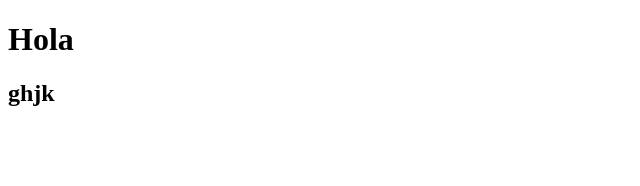
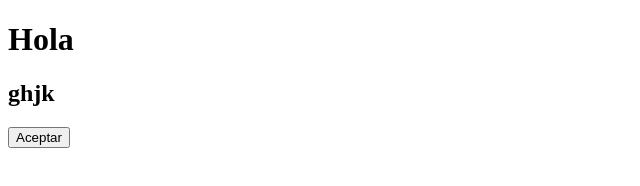
Before and after one commit to Jhordan1030/pagina_2, a plain HTML site: page index.html in a window 1280 px wide. Shown: the whole page, without its empty margins (0-640 px from the left). Drawn offline with Linux system fonts and the light colour scheme.

Commit message:
modificado

```diff
--- a/index.html
+++ b/index.html
@@ -8,5 +8,6 @@
 <body>
     <h1>Hola</h1>
     <h2>ghjk</h2>
+    <button>Aceptar</button>
 </body>
 </html>
```
